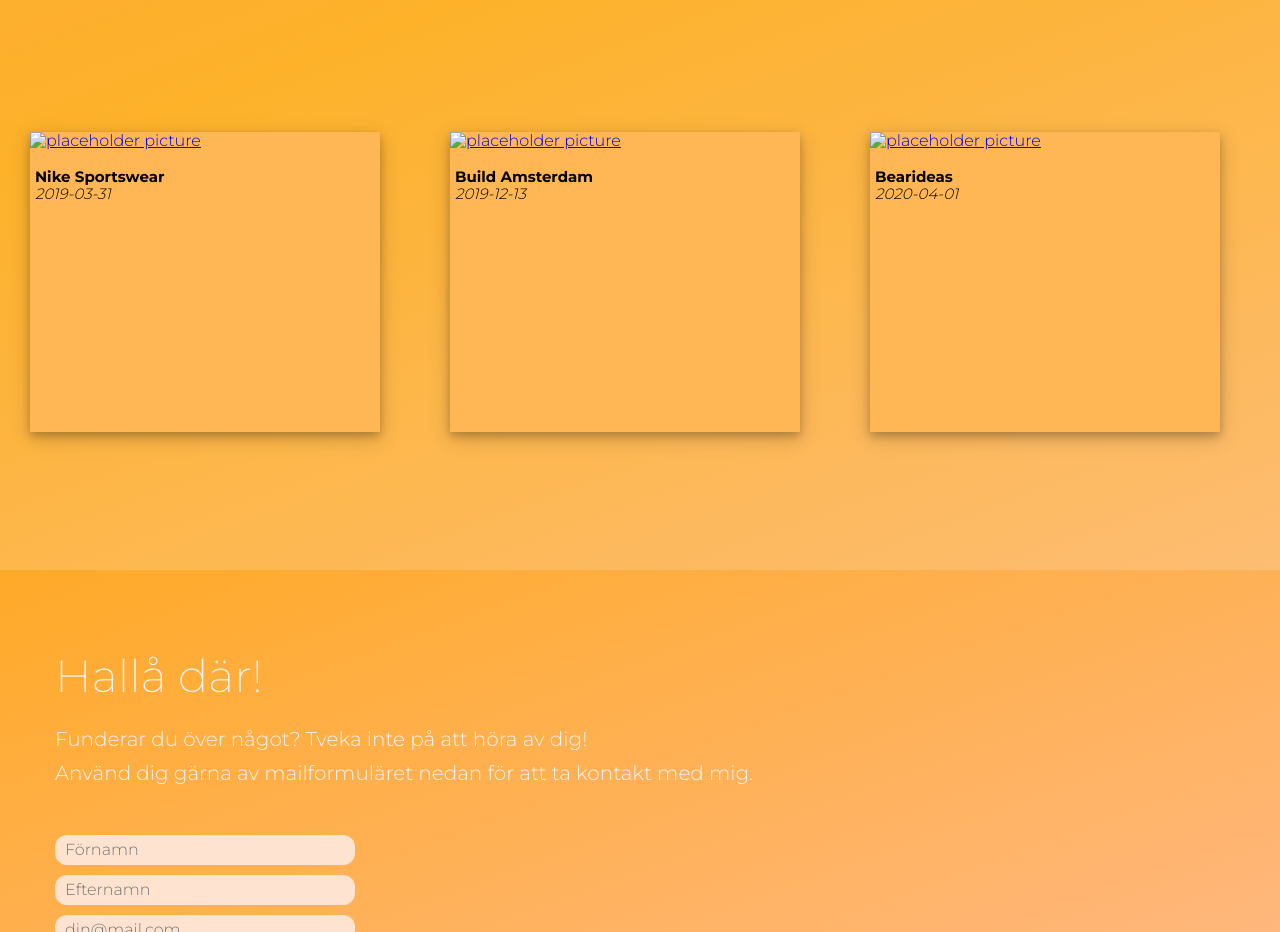
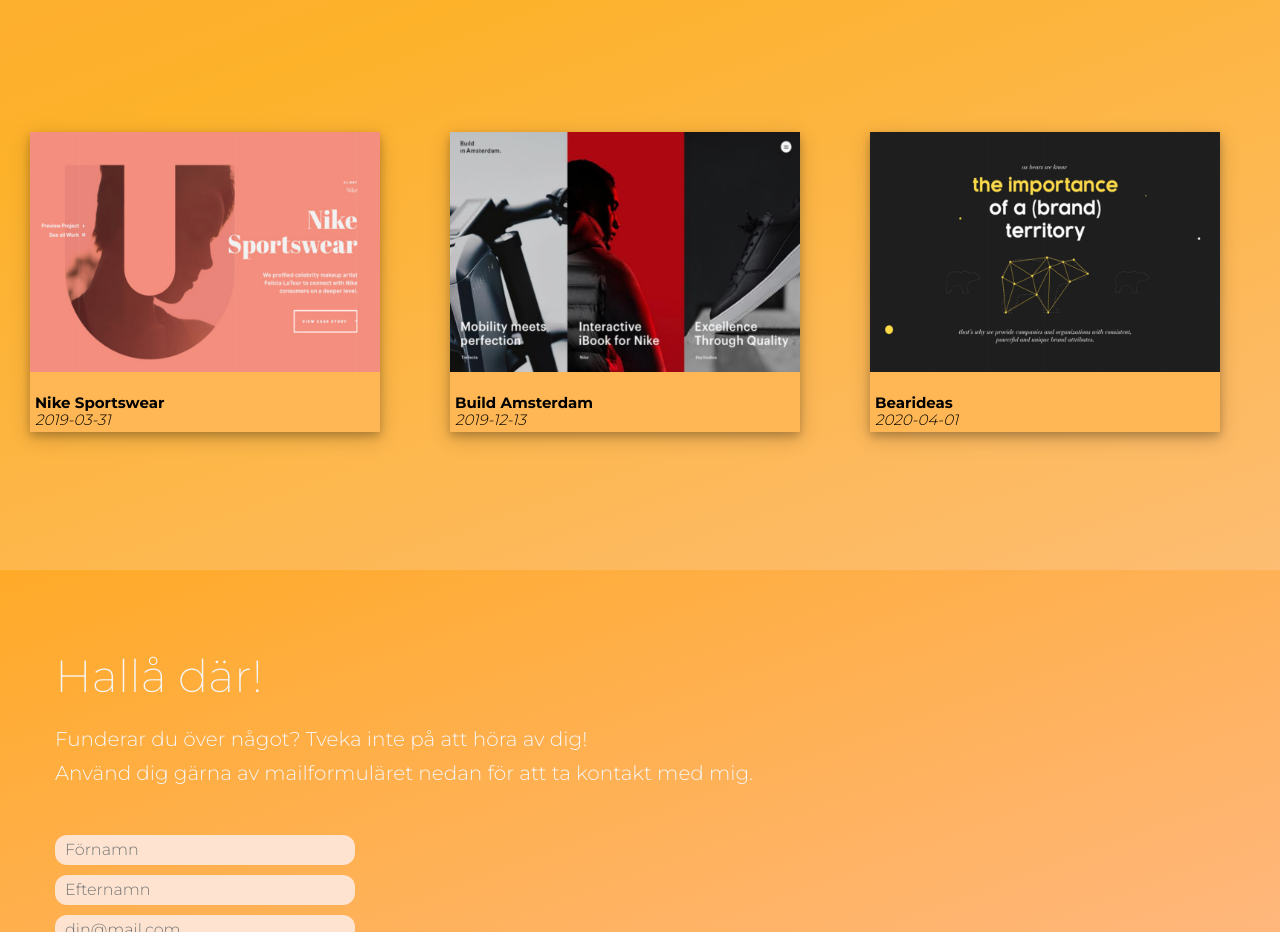
Before and after one commit to restridsman/portfolio, a plain HTML site: page index.html in a window 1280 px wide. Shown: the part 2620-3552 px from the top of the page. Drawn offline with Linux system fonts and the light colour scheme; a web font is replaced by a local one.

Commit message:
added img

```diff
--- a/index.html
+++ b/index.html
@@ -58,17 +58,17 @@
             <div id="firstRow">
                 <div class="box-1">
                     <a href="https://www.nurturedigital.com/work/nike-training-club"target="_blank">
-                    <img src="../Hemsida Portfolio/images/box-1.png" raw=true alt="placeholder picture"></a>
+                    <img src="../portfolio/images/box-1.png" raw=true alt="placeholder picture"></a>
                     <p class="boxText"><b>Nike Sportswear</b><br><i>2019-03-31</i></p>
                 </div>
                 <div class="box-2">
                     <a href="https://www.buildinamsterdam.com/case/trefecta-mobility"target="_blank">
-                    <img src="../Hemsida Portfolio/images/box-2.png" raw=true alt="placeholder picture"></a>
+                    <img src="../portfolio/images/box-2.png" raw=true alt="placeholder picture"></a>
                     <p class="boxText"><b>Build Amsterdam</b><br><i>2019-12-13</i></p>
                 </div>
                 <div class="box-3">
                     <a href="https://bearideas.fr/en/"target="_blank">
-                    <img src="../Hemsida Portfolio/images/box-3.png" raw=true alt="placeholder picture"></a>
+                    <img src="../portfolio/images/box-3.png" raw=true alt="placeholder picture"></a>
                     <p class="boxText"><b>Bearideas</b><br><i>2020-04-01</i></p>
                 </div>
             </div>
```
